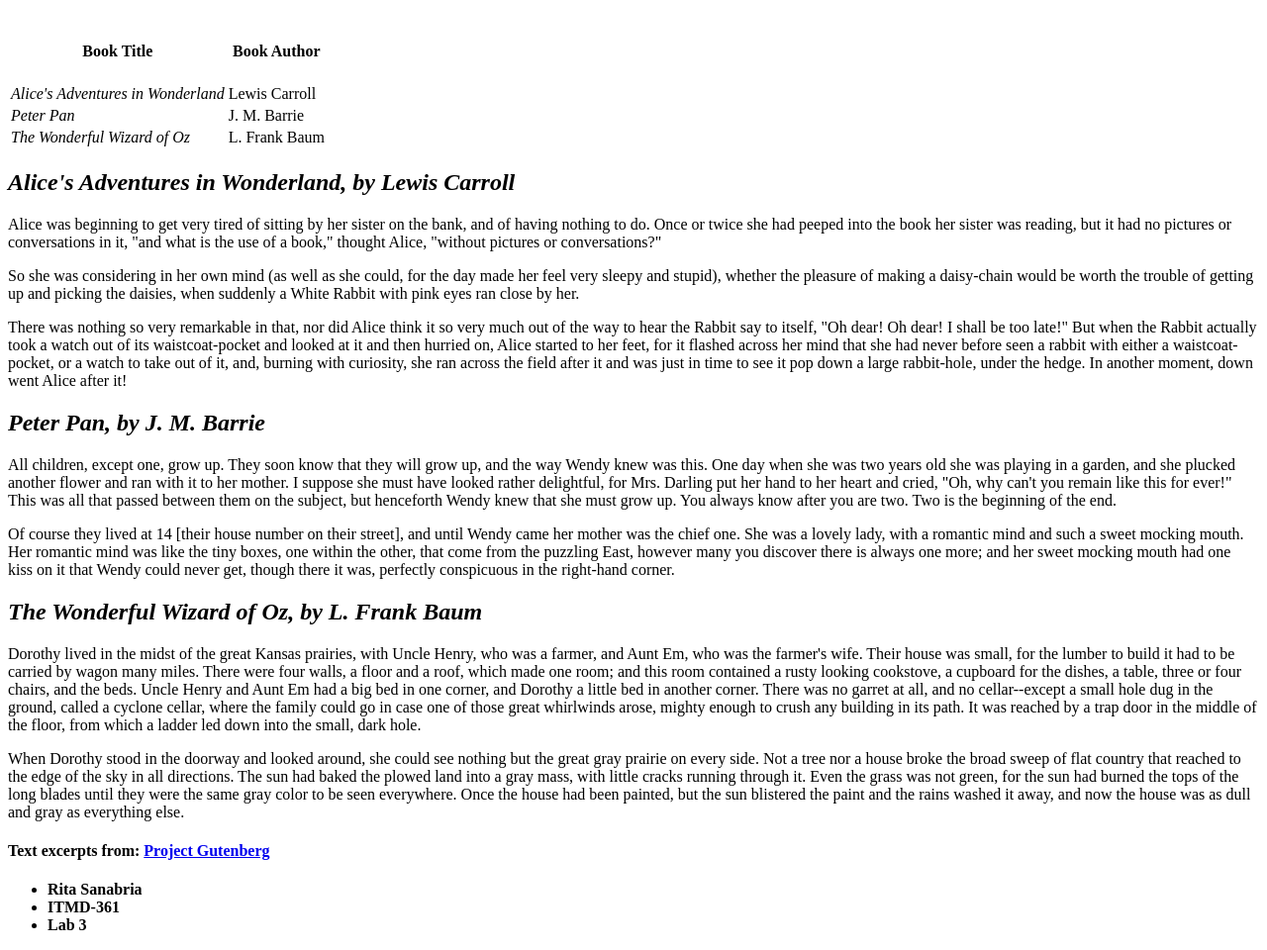
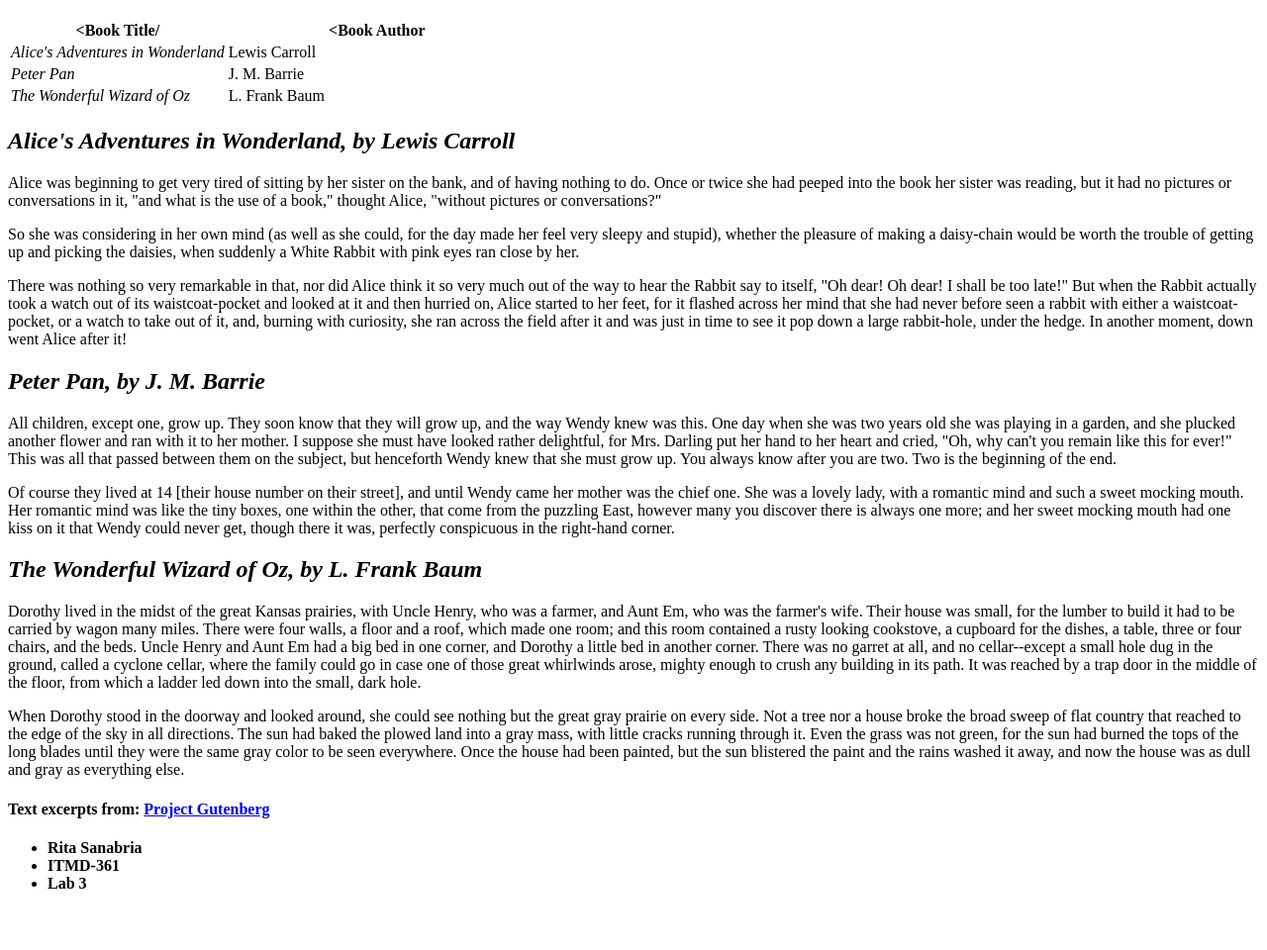
Before and after one commit to rsanabria11/webdev_lab3, a plain HTML site: page index.html in a window 1280 px wide. Shown: the part 61-1021 px from the top of the page at 99% size. After the commit the page ends 979 px from the top, so only its background shows below. Drawn offline with Linux system fonts and the light colour scheme.

Commit message:
Update index.html

```diff
--- a/index.html
+++ b/index.html
@@ -8,8 +8,8 @@
 	<h1>Excerpts From Select Public Domain Books</h1>
 	<table>
 				<tr id="row1">
-					<th class="columnname"><h4><strong>Book Title</strong></h4></th>
-					<th class="columnname"><h4><strong>Book Author</strong></h4></th>
+					<th class="columnname"><<strong>Book Title</strong>/<th>
+					<th class="columnname"><<strong>Book Author</strong></th>
 				</tr>
 		    <tr id="row2">
 					<td><em>Alice's Adventures in Wonderland</em></td>
@@ -47,10 +47,12 @@
 <p>When Dorothy stood in the doorway and looked around, she could see nothing but the great gray prairie on every side.  Not a tree nor a house broke the broad sweep of flat country that reached to the edge of the sky in all directions.  The sun had baked the plowed land into a gray mass, with little cracks running through it.  Even the grass was not green, for the sun had burned the tops of the long blades until they were the same gray color to be seen everywhere.  Once the house had been painted, but the sun blistered the paint and the rains washed it away, and now the house was as dull and gray as everything else.</p>
 
 <h4><strong>Text excerpts from: <a href="http://www.gutenberg.org">Project Gutenberg</a></strong></h4>
-	<ul>
-		<li><strong>Rita Sanabria</strong></li>
-		<li><strong>ITMD-361<strong></li>
-		<li><strong>Lab 3</strong></li>
-	</ul>
+	<strong><ul>
+
+		<li>Rita Sanabria</li>
+		<li>ITMD-361</li>
+		<li>Lab 3</li>
+
+	</ul></strong>
 </body>
 </html>
```
